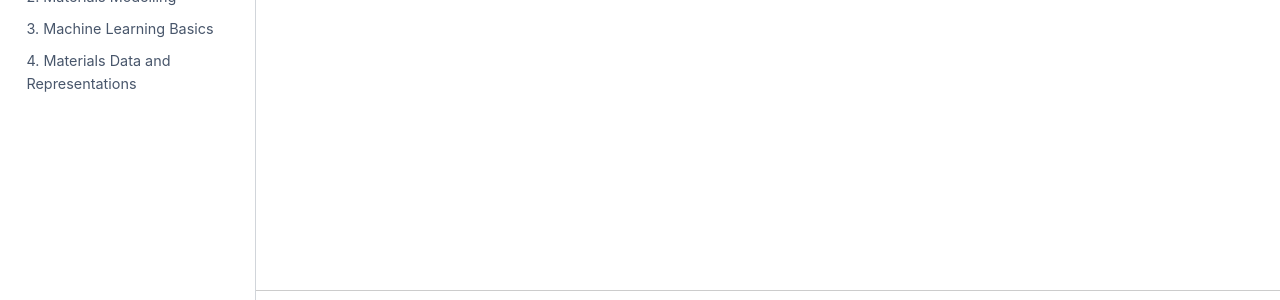
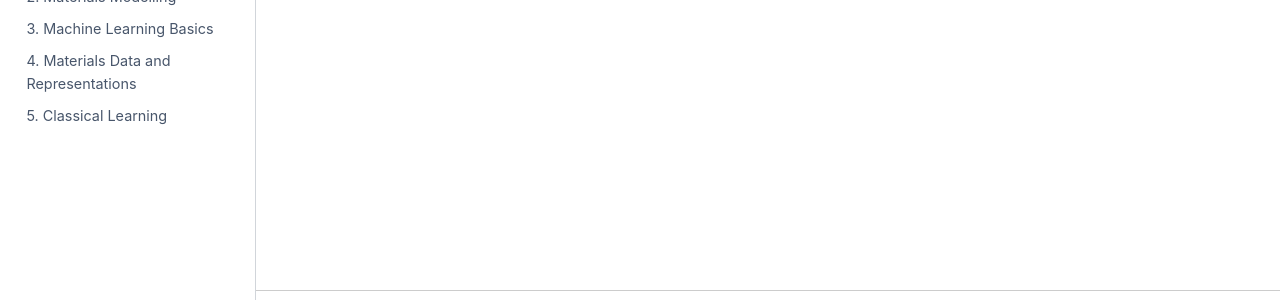
Before and after one commit to aronwalsh/MLforMaterials, a Jupyter Book: the page built from Learning.md, in a window 1280 px wide. Shown: the part 532-832 px from the top of the page. Built offline with Jupyter Book 1.0.4 settings and Sphinx 7.4.7 and the Sphinx Book theme 1.1.4, drawn with Linux system fonts in a browser that asks for light colours; part of the change alters nothing that is shown.

```diff
--- a/_toc.yml
+++ b/_toc.yml
@@ -17,3 +17,4 @@ parts:
   - file: Lecture2
   - file: Lecture3
   - file: Lecture4
+  - file: Lecture5
```
Also changed, not shown: Lecture5.ipynb (added).
